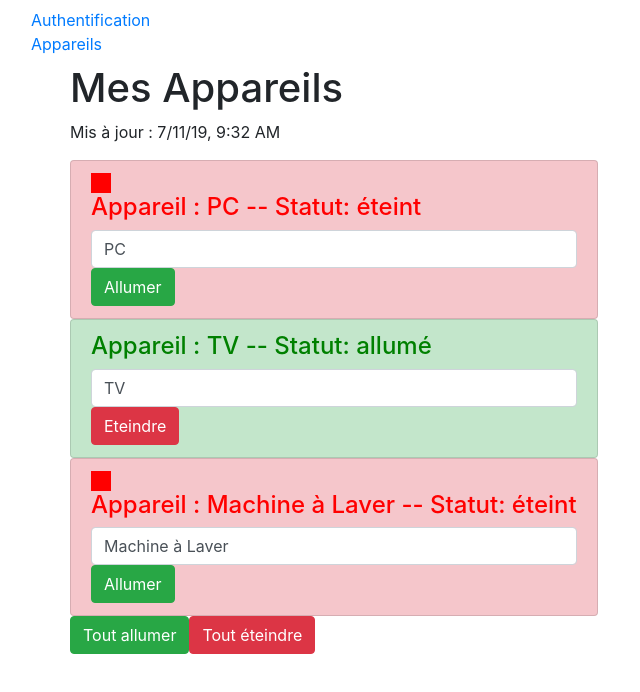
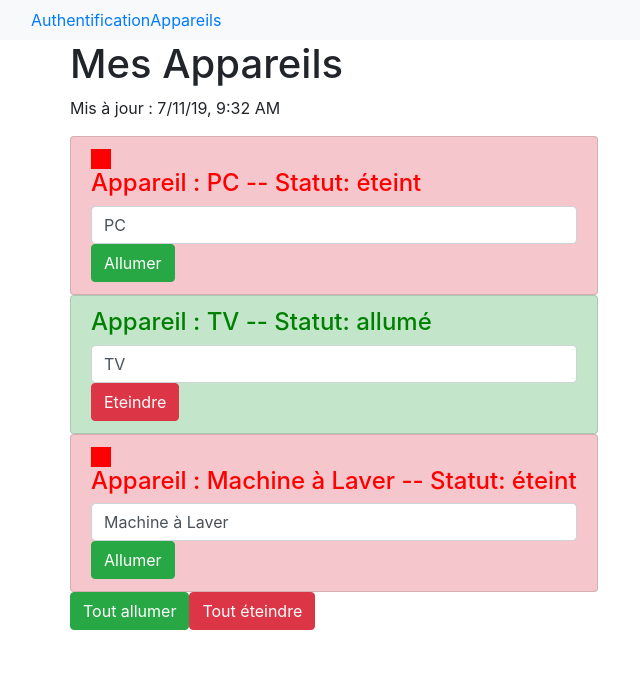
Before and after one commit to HeithemLejmi/Angular-Projects, an Angular app: page / in a window 1280 px wide. Shown: the top 692 px of the page, without its empty margins (0-640 px from the left). Built offline with nearby package versions, Linux system fonts and the light colour scheme.

Commit message:
Adding some bootstrap classes to the navbar to improve its style

```diff
--- a/src/app/app.component.html
+++ b/src/app/app.component.html
@@ -1,8 +1,8 @@
-<nav class="navbar navbar-default">
-  <div class="container-fluid">
+<nav class="navbar navbar-default navbar-expand-lg navbar-light bg-light">
+  <div class="container-fluid collapse navbar-collapse">
     <ul class="nav navbar-nav">
-      <li><a routerLink="auth">Authentification</a></li>
-      <li><a routerLink="appareils">Appareils</a></li>
+      <li class="nav-item" routerLinkActive="active"><a routerLink="auth">Authentification   </a></li>
+      <li class="nav-item" routerLinkActive="active"><a routerLink="appareils">Appareils</a></li>
     </ul>
   </div>
 </nav>
```
